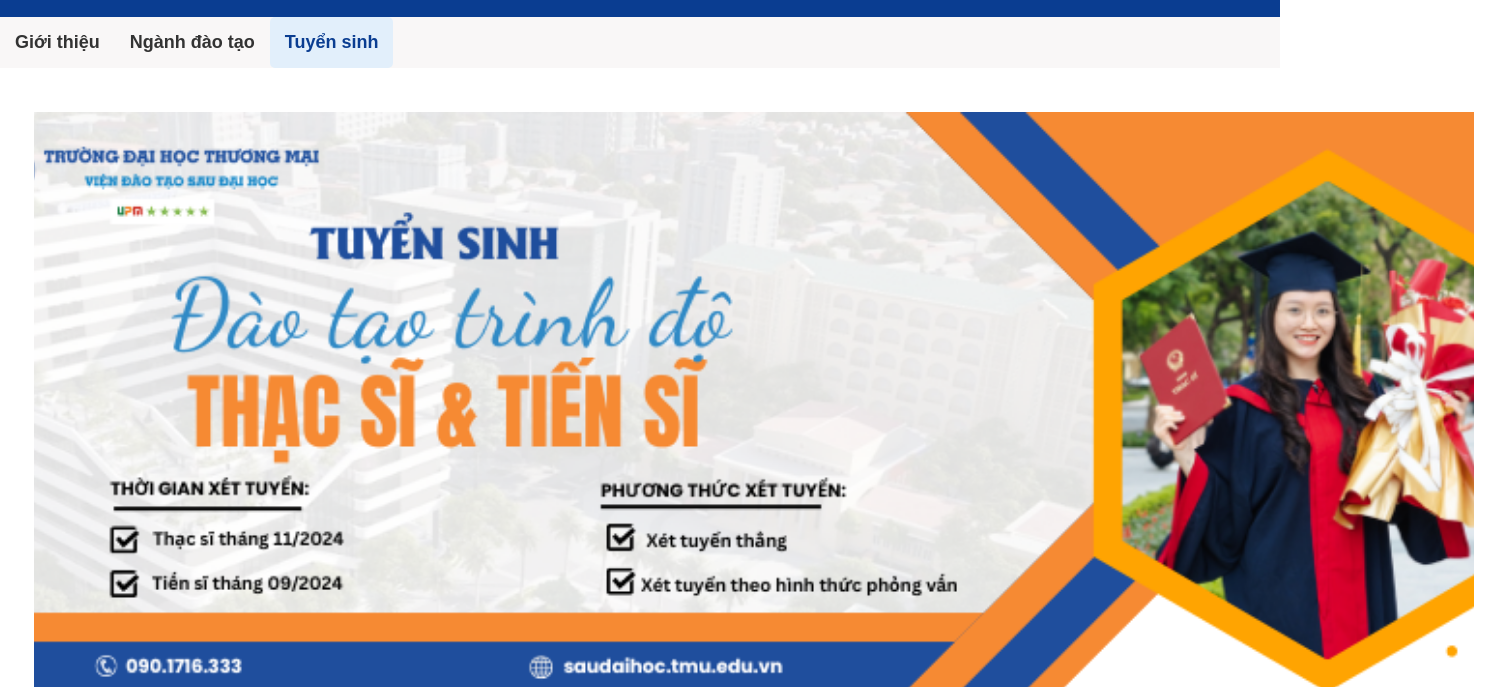
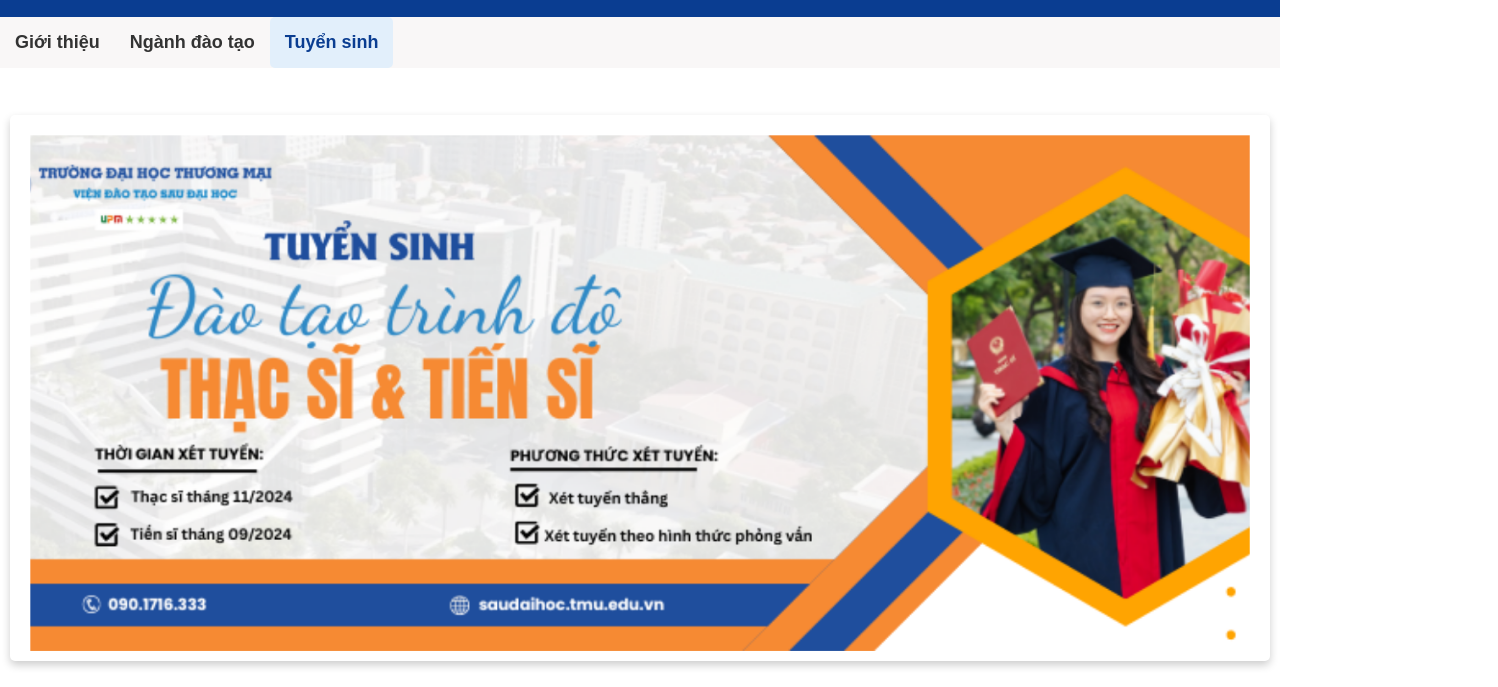
Before and after one commit to phuonganh138/quangcaotruonghoc, a plain HTML site: page tuyensinhthacsi.html in a window 1280 px wide. Shown: the part 113-800 px from the top of the page, 1498 px wide, since content can reach past the window. Drawn offline with Linux system fonts and the light colour scheme.

Commit message:
Update tuyensinhthacsi.css

```diff
--- a/tuyensinhthacsi.css
+++ b/tuyensinhthacsi.css
@@ -140,6 +140,25 @@
     padding-left: 10px; /* Thụt vào bên trái */
 }
 
+/*banner*/
+/* Định dạng cho container chứa hình ảnh */
+.image-container {
+    width: 100%;               /* Cho container chiếm toàn bộ chiều rộng trang */
+    height: 600px;             /* Đặt chiều cao cố định cho banner, bạn có thể thay đổi theo ý muốn */
+    display: flex;             /* Sử dụng flexbox để căn giữa */
+    justify-content: center;   /* Căn giữa hình ảnh theo chiều ngang */
+    align-items: center;       /* Căn giữa hình ảnh theo chiều dọc */
+    background-color: #ffffff; /* Đặt màu nền nếu muốn có nền sau hình ảnh */
+    }
+
+/* Định dạng cho hình ảnh trong banner */
+.admission-image {
+    max-width: 100%;          /* Đảm bảo hình ảnh không vượt quá chiều rộng của container */
+    height: auto;             /* Tự động điều chỉnh chiều cao dựa trên chiều rộng */
+    object-fit: cover;        /* Cắt hình ảnh để phù hợp với kích thước của container */
+    border-radius: 5px;       /* Bo tròn các góc hình ảnh, nếu cần */
+    box-shadow: 0 4px 8px rgba(0, 0, 0, 0.2); /* Đổ bóng cho hình ảnh */
+}
 
 /* Footer */
 .footer {
```
